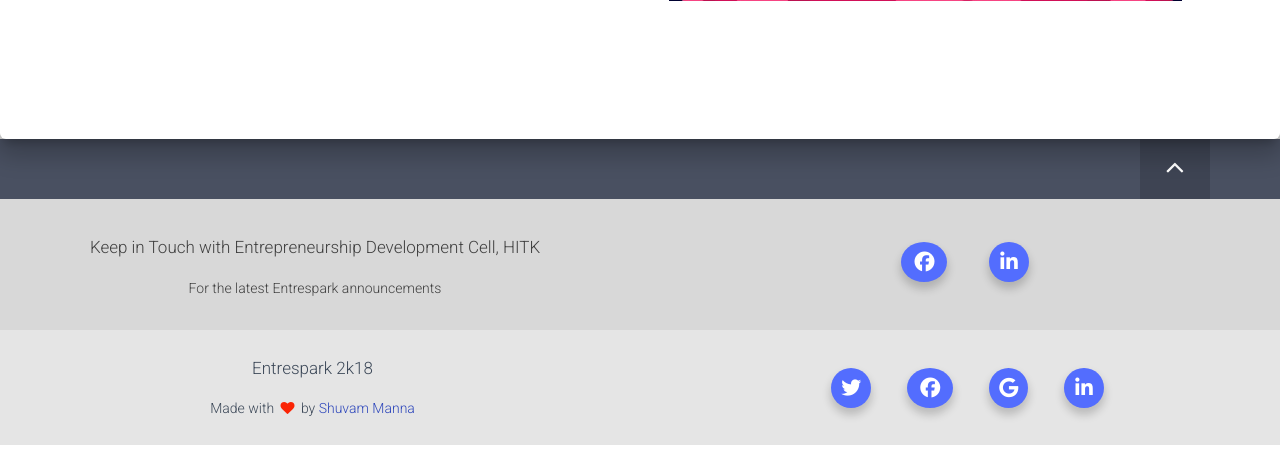
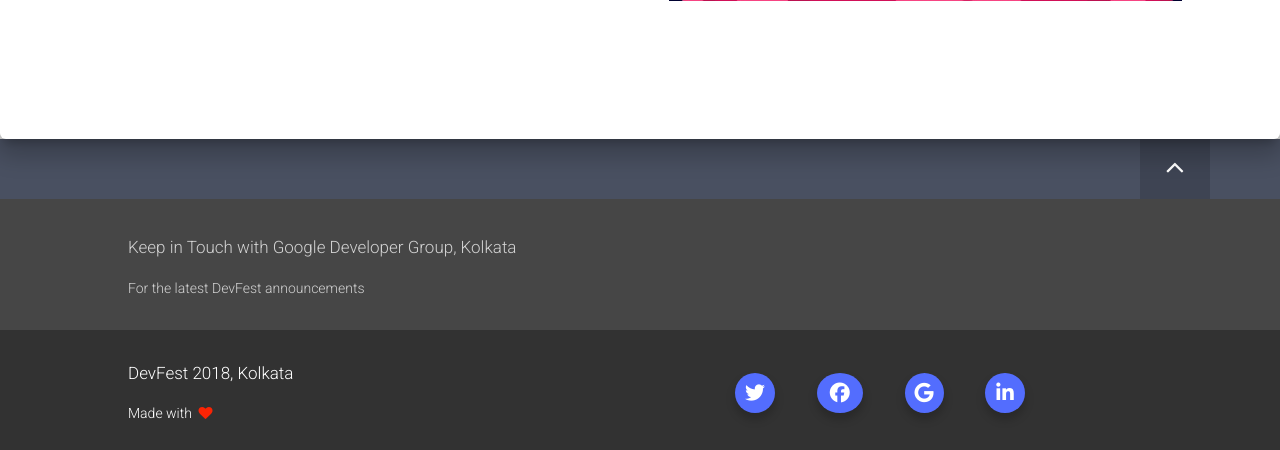
Before and after one commit to gdgkolkata/DevFest18, a PHP site: page / in a window 1280 px wide. Shown: the part 3319-3769 px from the top of the page. Run offline with PHP 8.4, Linux system fonts and the light colour scheme; some libraries are stand-ins or nearby versions.

Commit message:
UI tweaks

```diff
--- a/assets/assets-custom/demo.css
+++ b/assets/assets-custom/demo.css
@@ -63,7 +63,7 @@ body {
 }
 
 #footie {
-    color: rgb(64, 64, 64);
+    color: rgb(210,210,210);
     font-size: 20px;
     padding: 5px;
     margin-left: 10px;
@@ -80,7 +80,10 @@ body {
     padding: 0 !important;
 }
 
-
+#header-text
+{
+    cursor: pointer;
+}
 
 /* ==========================================================================
 Footer
@@ -90,7 +93,7 @@ Footer
     font-size: 40px;
     padding-top: 20px;
     color: #fff;
-    background-color: rgb(210, 210, 210);
+    background-color: rgb(70, 70, 70);
 }
 
 .page-footer li a i,
@@ -110,10 +113,21 @@ Footer
 }
 
 .page-footer {
+    text-align:left;
+    font-size: 40px;
+    padding-top: 20px;
+    padding-left:10%;
+    color: #fff;
+    background-color: rgb(70, 70, 70);
+}
+
+.page-footer1 {
+    text-align: left;
+    padding-left:10%;
     font-size: 40px;
     padding-top: 20px;
     color: #fff;
-    background-color: rgb(216, 216, 216);
+    background-color: rgb(50, 50, 50);
 }
 
 
--- a/index.html
+++ b/index.html
@@ -27,7 +27,7 @@
     <nav class="navbar navbar-color-on-scroll navbar-transparent fixed-top  navbar-expand-lg " color-on-scroll="100" id="sectionsNav">
         <div class="container">
             <div class="navbar-translate">
-                <a class="navbar-brand"> <span class="logo">DevFest18</span> </a>
+                <a class="navbar-brand"> <span class="logo">DevFest<span id="orange_text">18</span></span> </a>
                 <button class="navbar-toggler" type="button" data-toggle="collapse" aria-expanded="false" aria-label="Toggle navigation">
                     <span class="navbar-toggler-icon"></span>
                     <span class="navbar-toggler-icon"></span>
@@ -43,39 +43,39 @@
                     </li>
                     <li class="nav-item">
                         <a class="nav-link">
-                             <span ><b>Speakers</b></span>
+                             <span ><b id="header_text">Speakers</b></span>
                         </a>
                     </li>
                     <li class="nav-item">
                         <a class="nav-link">
-                             <span ><b>Schedule</b></span>
+                             <span ><b id="header_text">Schedule</b></span>
                         </a>
                     </li>
                     <li class="nav-item">
                         <a class="nav-link">
-                             <span ><b>Team</b></span>
+                             <span ><b id="header_text">Team</b></span>
                         </a>
                     </li>
                     <li class="nav-item">
                         <a class="nav-link">
-                             <span ><b>Blog</b></span>
+                             <span ><b id="header_text">Blog</b></span>
                         </a>
                     </li>
                     <li class="nav-item">
                         <a class="nav-link">
-                             <span ><b>About</b></span>
+                             <span ><b id="header_text">About</b></span>
                         </a>
                     </li>
                     <li class="nav-item">
                         <a class="nav-link" href="#campus_ambassador">
-                             <span  class="btn" id="joinbtn">Register</span>
+                             <span  class="btn" id="joinbtn"><b id="header_text">Register</b></span>
                         </a>
                     </li>
                 </ul>
             </div>
         </div>
     </nav>
-    <div class="page-header header-filter" data-parallax="true" style=" background-image: url('assets/img/kit/banner.jpg'); ">
+    <div class="page-header header-filter" data-parallax="true" style=" background-image: url('assets/img/kit/banner.jpeg'); ">
         <div class="container">
             <div class="row">
                 <div class="col-md-6">
@@ -267,23 +267,12 @@
         <div class="footer-container">
             <div class="row">
                 <div class="col l6 s12" id="footie">
-                    <h5 class="news">Keep in Touch with Entrepreneurship Development Cell, HITK</h5>
-                    <p class="grey-text text-lighten-4">For the latest Entrespark announcements</p>
+                    <h5 class="news">Keep in Touch with Google Developer Group, Kolkata</h5>
+                    <p class="grey-text text-lighten-4">For the latest DevFest announcements</p>
                 </div>
                 <div class="col l4 offset-l2 s12">
                     <h5 class="white-text"></h5>
-                    <ul>
-                        <li class="nav-item">
-                            <a class="nav-link" rel="tooltip" title="" data-placement="bottom" href="https://www.facebook.com/edc.hitk/" target="_blank" data-original-title="Like us on Facebook">
-                            <i class="fa fa-facebook" id="fb"></i>
-                        </a>
-                        </li>
-                        <li class="nav-item">
-                            <a class="nav-link" rel="tooltip" title="" data-placement="bottom" href="https://www.linkedin.com/company/entrepreneurship-development-cell-of-heritage-institute-of-technology-kolkata/" target="_blank" data-original-title="Follow us on LinkedIn">
-                            <i class="fa fa-linkedin" id="pro"></i>
-                        </a>
-                        </li>
-                    </ul>
+
                 </div>
             </div>
         </div>
@@ -292,8 +281,8 @@
         <div class="footer-container">
             <div class="row">
                 <div class="col l6 s12">
-                    <h5 class="white-text">Entrespark 2k18</h5>
-                    <p class="grey-text text-lighten-4">Made with <i class="fa fa-heart" id="heart"></i> by <a href="https://www.facebook.com/shuvam.manna.3" style="text-decoration:none; color: rgb(46,71,187);">Shuvam Manna</a></p>
+                    <h5 class="white-text">DevFest 2018, Kolkata</h5>
+                    <p class="grey-text text-lighten-4">Made with <i class="fa fa-heart" id="heart"></i></p>
                 </div>
                 <div class="col l4 offset-l2 s12">
                     <h5 class="white-text"></h5>
```
Also changed, not shown: assets/img/kit/.picasa.ini (added), assets/img/kit/.picasaoriginals/.picasa.ini (added), assets/img/kit/.picasaoriginals/banner.jpeg (added), assets/img/kit/banner.jpeg (added), assets/img/kit/banner1.jpg (renamed from assets/img/kit/banner.jpg).
